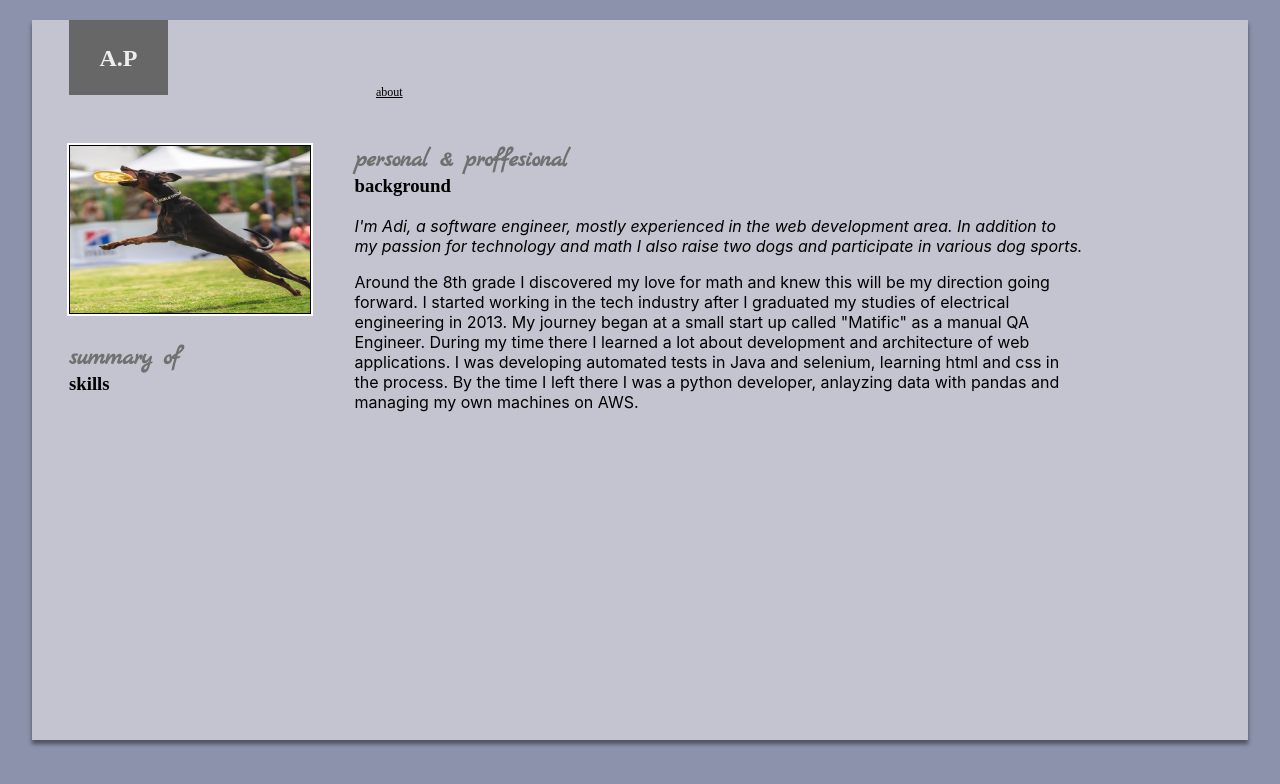
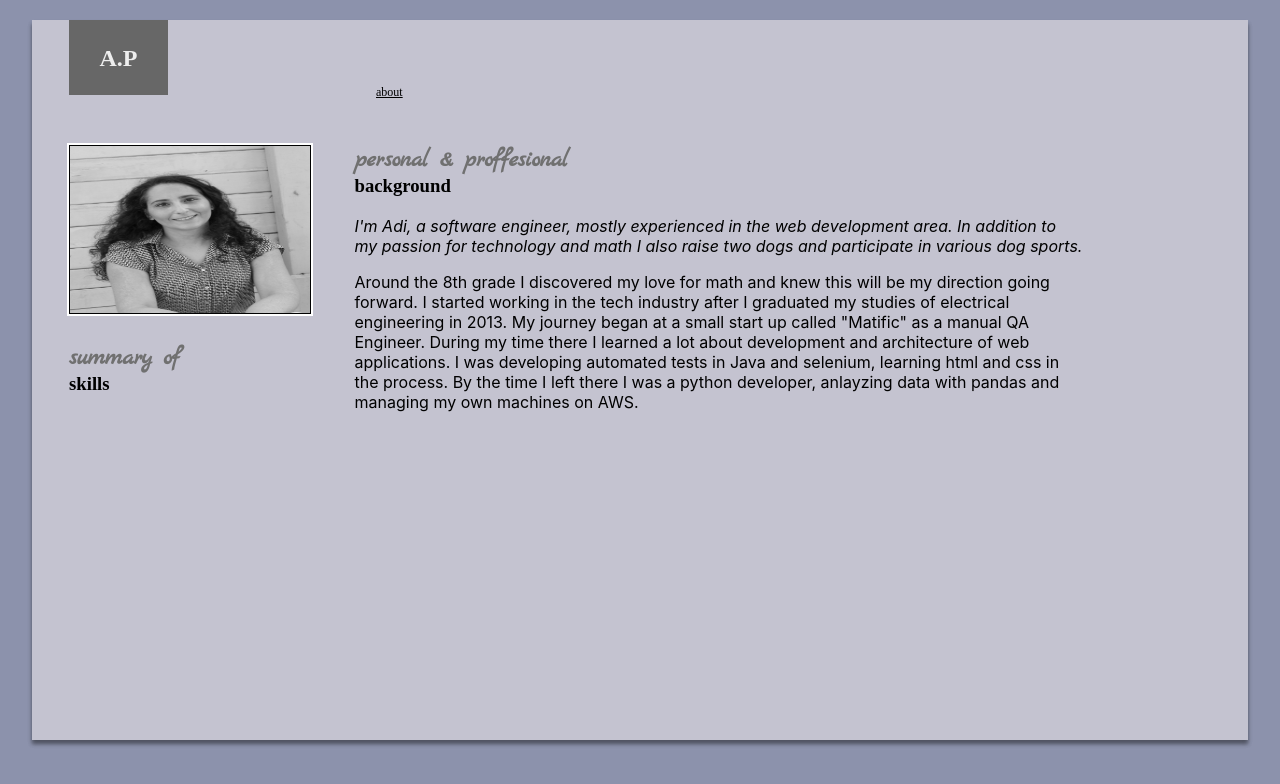
Before and after one commit to Adipie/personal_blog, a React (Create React App) app: page / in a window 1280 px wide. Shown: the top 784 px of the page. Built offline with nearby package versions, Linux system fonts and the light colour scheme; a web font is replaced by a local one.

Commit message:
change profile picture

```diff
--- a/src/pages/about.js
+++ b/src/pages/about.js
@@ -1,11 +1,11 @@
 import React from 'react';
-import bea from '../images/bea.png'
+import profile from '../images/profile.jpg'
 import SectionTitle from '../components/section_title'
 
 function About() {
     return <div>
                 <div id="left">
-                    <img src={bea} alt="profile pic" id="profile_pic" />
+                    <img src={profile} alt="profile pic" id="profile_pic" />
                     <SectionTitle top="summary of" bottom="skills" />
                 </div>
                 <div id="right">
```
Also changed, not shown: src/images/profile.jpg (added).
